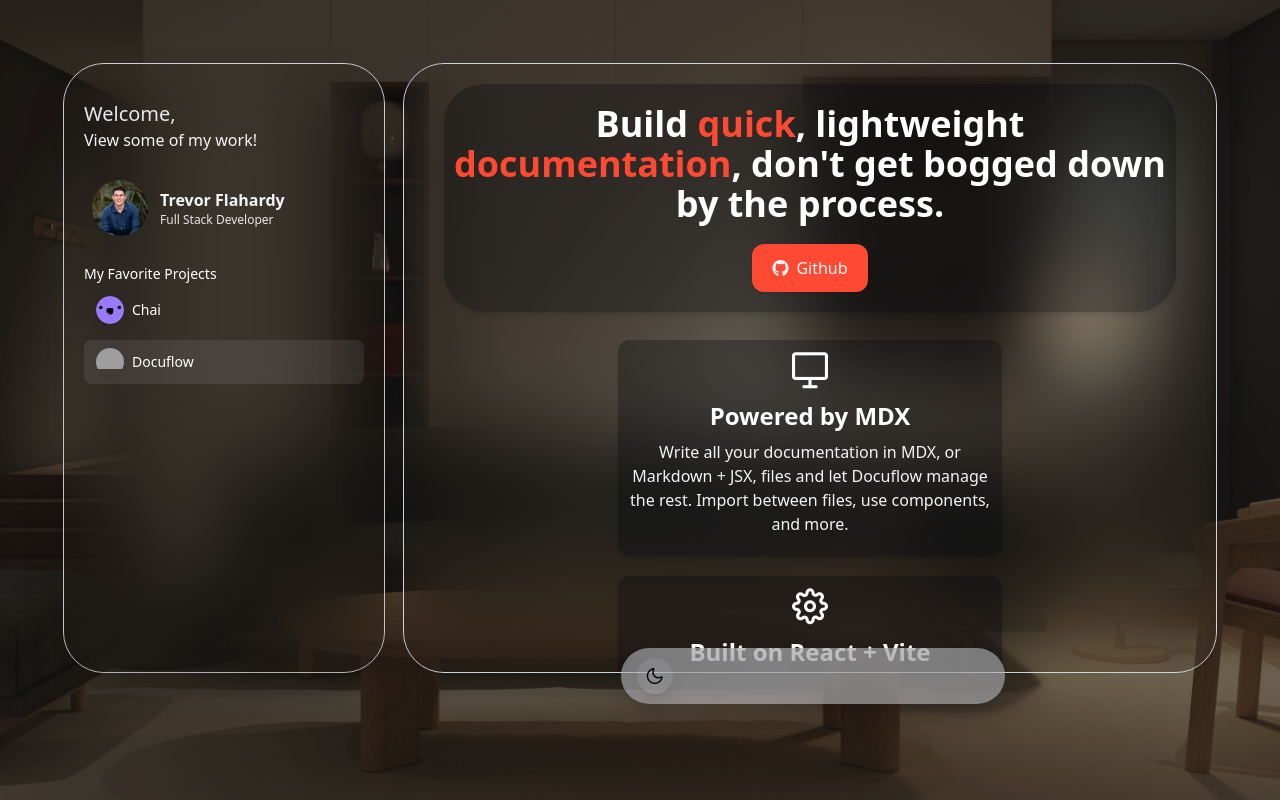
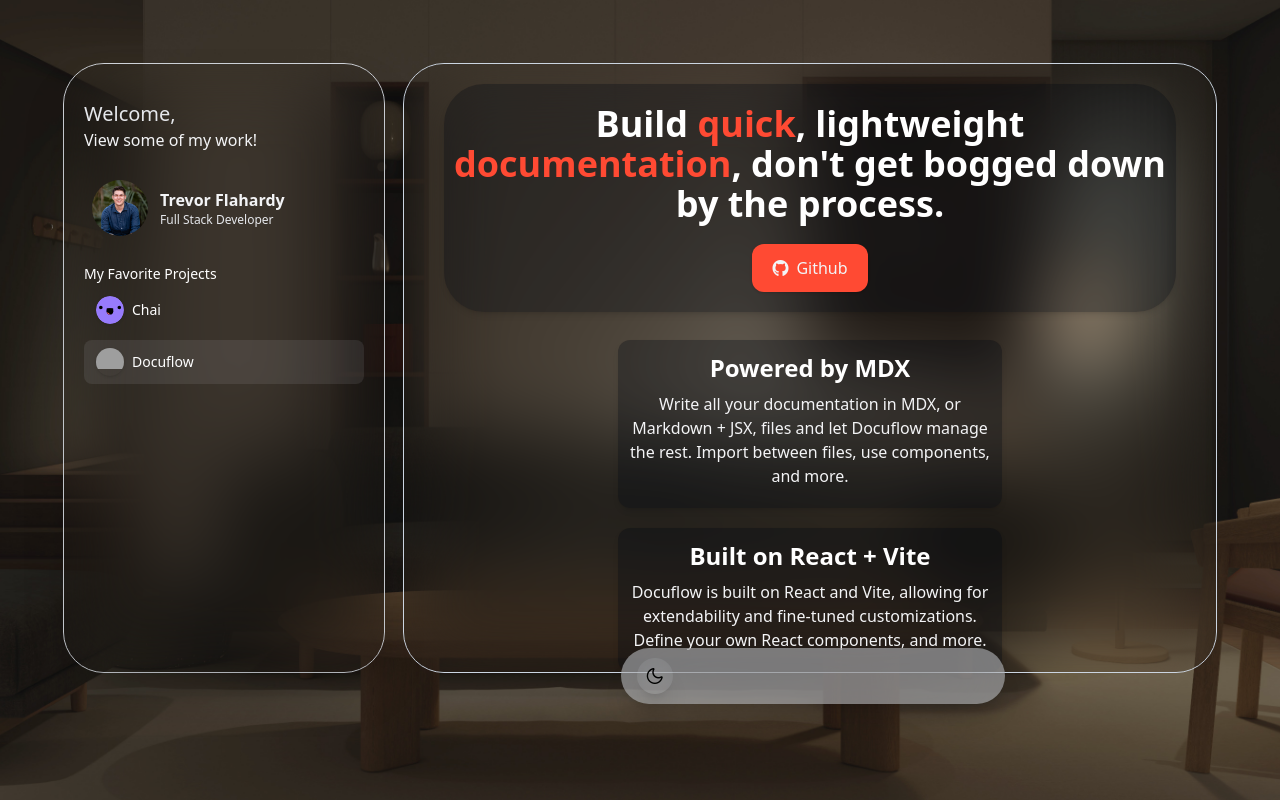
Before and after one commit to trevorflahardy/Personal-Website, a Vue app: page /Personal-Website/p/docuflow in a window 1280 px wide. Built offline with nearby package versions, Linux system fonts and the light colour scheme; grey boxes are pictures that could not be loaded; what @tresjs/core, tailwindcss-3d would draw is missing.

Commit message:
Refactor scroll behavior in Hero and Sidebar components

```diff
--- a/src/components/Hero.vue
+++ b/src/components/Hero.vue
@@ -14,14 +14,16 @@
 
 		<!-- The main content of the page -->
 		<div class="rounded-[40px] w-full h-full relative overflow-y-scroll no-scrollbar transform-gpu outline outline-1 outline-slate-300 dark:outline-gray-500"
-			data-tilt data-tilt-glare="true" data-tilt-max-glare="0.05" data-tilt-max="2"
-			style="transform-style: preserve-3d; transform: perspective(1000px)">
+			data-tilt data-tilt-max="2" style="transform-style: preserve-3d; transform: perspective(1000px)">
 			<!-- If on mobile only, display the sidebar inside of the hero element such that
        the user can press the hamburger to show the sidebar-->
 			<Sidebar class="xl:hidden absolute h-full" />
+
 			<!-- The main content of the page. We place the background on the component itself because, if not done otherwise, the transition duration would apply to the tilt, which we do not want.  -->
 			<router-view v-slot="{ Component }">
-				<component :is="Component" class="glass-thick transition-all duration-500 ease-in-out" />
+				<div class="w-fit h-fit glass-thick">
+					<component :is="Component" class="transition-all duration-500 ease-in-out" />
+				</div>
 			</router-view>
 		</div>
 	</div>
--- a/src/components/sidebar/Sidebar.vue
+++ b/src/components/sidebar/Sidebar.vue
@@ -19,7 +19,7 @@
     <!-- Represents the desktop sidebar. This sidebar is always visible on desktop-->
     <div
       class="hidden xl:flex h-full w-full transform-gpu outline outline-1 outline-gray-300 dark:outline-gray-500 rounded-[40px]"
-      data-tilt data-tilt-glare="true" data-tilt-max-glare="0.05" data-tilt-max="3" data-tilt-reverse="true">
+      data-tilt data-tilt-max="3" data-tilt-reverse="true">
       <Content v-model="isHamburgerOpen" />
     </div>
 
--- a/src/pages/chai/Chai.vue
+++ b/src/pages/chai/Chai.vue
@@ -10,11 +10,6 @@
 
 <template>
   <PageLayoutSpacer>
-    <!-- Holds the intro to Chai.
-    TODO; Refactor this so that it's:
-    1. in its own component, ands
-    2. so that it has "Chai" and stuff on the side of some sort of logo or SVG-icon. Create a modern
-    feel with it, and have the preview below it for separation.-->
     <div class="w-full flex flex-row items-center justify-around">
       <!-- Holds the header and "call to action" button(s)-->
       <div
--- a/src/pages/docuflow/Docuflow.vue
+++ b/src/pages/docuflow/Docuflow.vue
@@ -43,9 +43,9 @@
         <div class="flex flex-row flex-wrap items-stretch justify-center gap-5 h-fit">
             <InfoCard imagePosition="top" class="text-center shadow-lg max-w-sm"
                 v-for="{ title, body, icon } in docuflowInfoCards" :key="title">
-                <slot name="image">
+                <template name="image">
                     <i class="pi text-white text-4xl w-full text-center mb-3" :class="icon" />
-                </slot>
+                </template>
 
                 <h1 class="card-title">
                     {{ title }}
```
